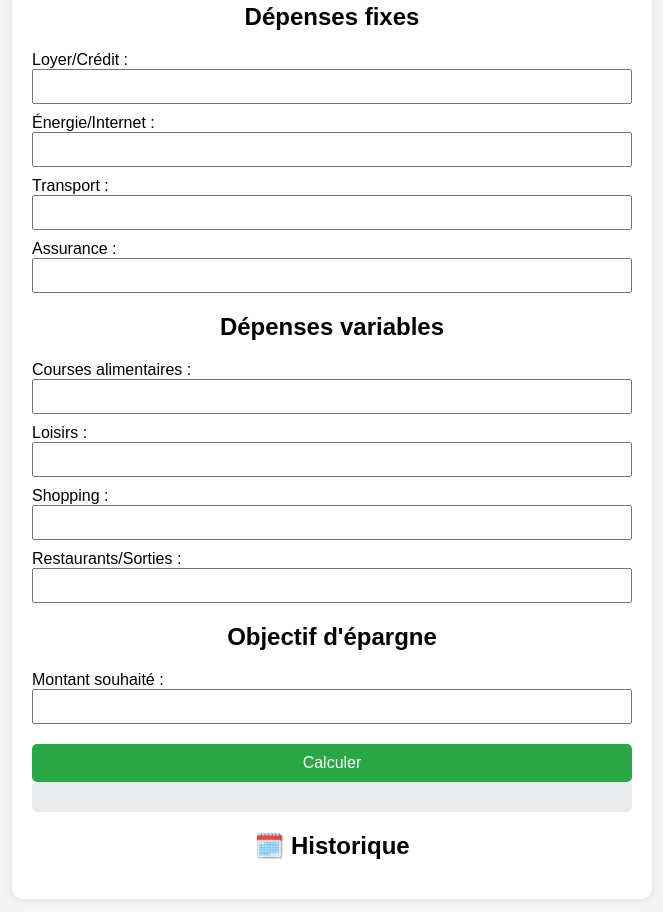
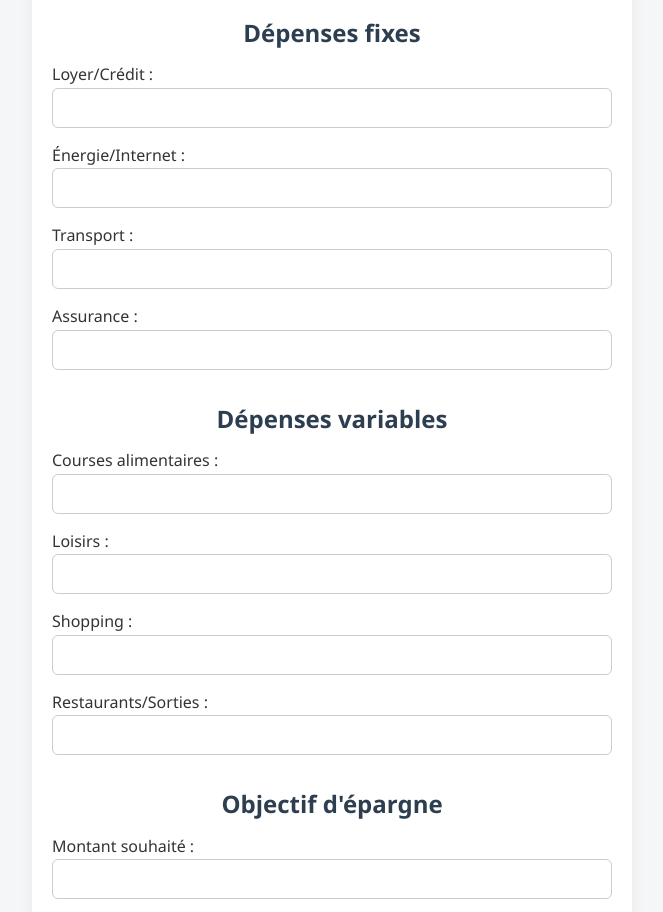
Before and after one commit to harim19/Gestion, a plain HTML site: page index.html in a window 1280 px wide. Shown: the part 312-1224 px from the top of the page, without its empty margins (308-971 px from the left). Drawn offline with Linux system fonts and the light colour scheme.

Commit message:
Update style.css

```diff
--- a/style.css
+++ b/style.css
@@ -1,58 +1,98 @@
-body {
-  font-family: Arial, sans-serif;
-  background-color: #f4f4f4;
+/* Reset */
+* {
+  box-sizing: border-box;
   margin: 0;
   padding: 0;
+}
+body {
+  font-family: 'Segoe UI', Tahoma, Geneva, Verdana, sans-serif;
+  background-color: #f4f6f8;
+  color: #333;
+  line-height: 1.6;
+  padding: 20px;
 }
 
 .container {
   max-width: 600px;
-  margin: 30px auto;
+  margin: auto;
   background: white;
   padding: 20px;
-  border-radius: 10px;
-  box-shadow: 0 0 10px rgba(0,0,0,0.1);
+  border-radius: 12px;
+  box-shadow: 0 5px 15px rgba(0,0,0,0.05);
 }
 
 h1, h2 {
   text-align: center;
+  margin-bottom: 10px;
+  color: #2c3e50;
 }
 
-section {
+.form-group {
   margin-bottom: 20px;
 }
 
 label {
   display: block;
-  margin: 10px 0 5px;
+  margin-bottom: 5px;
+  font-weight: 500;
 }
 
 input {
   width: 100%;
-  padding: 8px;
-  box-sizing: border-box;
+  padding: 10px;
+  border: 1px solid #ccc;
+  border-radius: 6px;
+  font-size: 1rem;
+  margin-bottom: 10px;
 }
 
 button {
   width: 100%;
-  padding: 10px;
-  background-color: #28a745;
+  padding: 12px;
+  background-color: #27ae60;
   color: white;
+  font-size: 1rem;
   border: none;
-  font-size: 16px;
+  border-radius: 6px;
   cursor: pointer;
-  border-radius: 5px;
+  transition: background 0.3s ease;
 }
-
 button:hover {
-  background-color: #218838;
+  background-color: #219150;
 }
 
 #resultat {
-  background: #e9ecef;
+  background: #ecf0f1;
   padding: 15px;
-  border-radius: 5px;
+  border-radius: 8px;
+  margin-top: 20px;
 }
+
+#historique {
+  list-style: none;
+  padding: 0;
+  margin-top: 10px;
+}
+
+#historique li {
+  background: #dcdde1;
+  margin: 6px 0;
+  padding: 10px;
+  border-radius: 6px;
+  font-size: 0.95rem;
+}
+
+/* Responsive */
+@media screen and (max-width: 600px) {
+  .container {
+    padding: 15px;
+  }
+
+  input, button {
+    font-size: 1rem;
+  }
+}
+
 /* Message personnalisé pour le clic droit */
         body::after {
             content: "Salut, moi c'est Harim Randria, viens me voir sur mon compte facebook";
```
